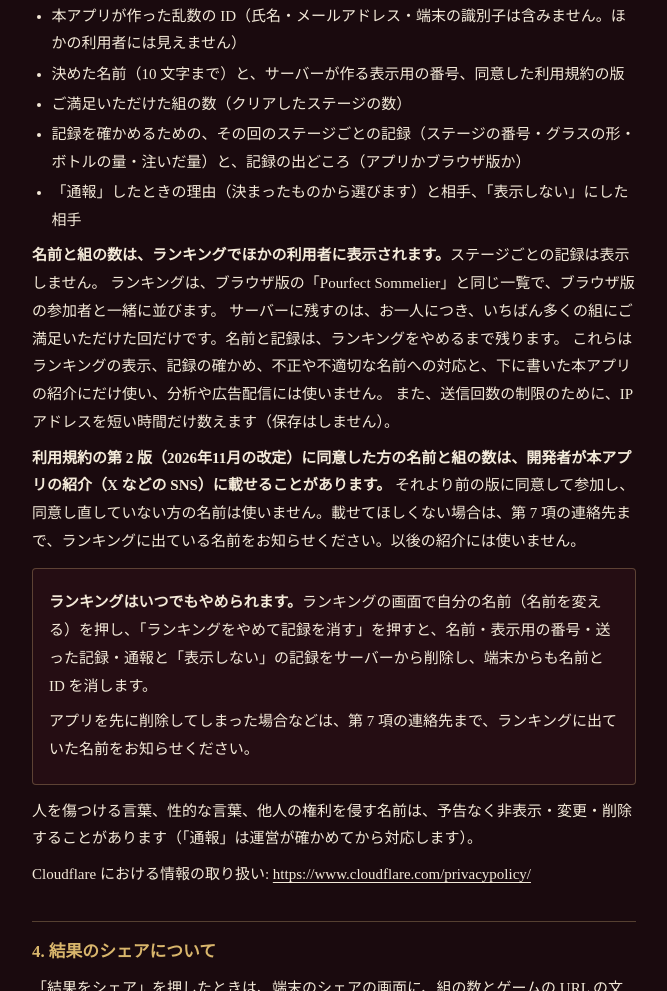
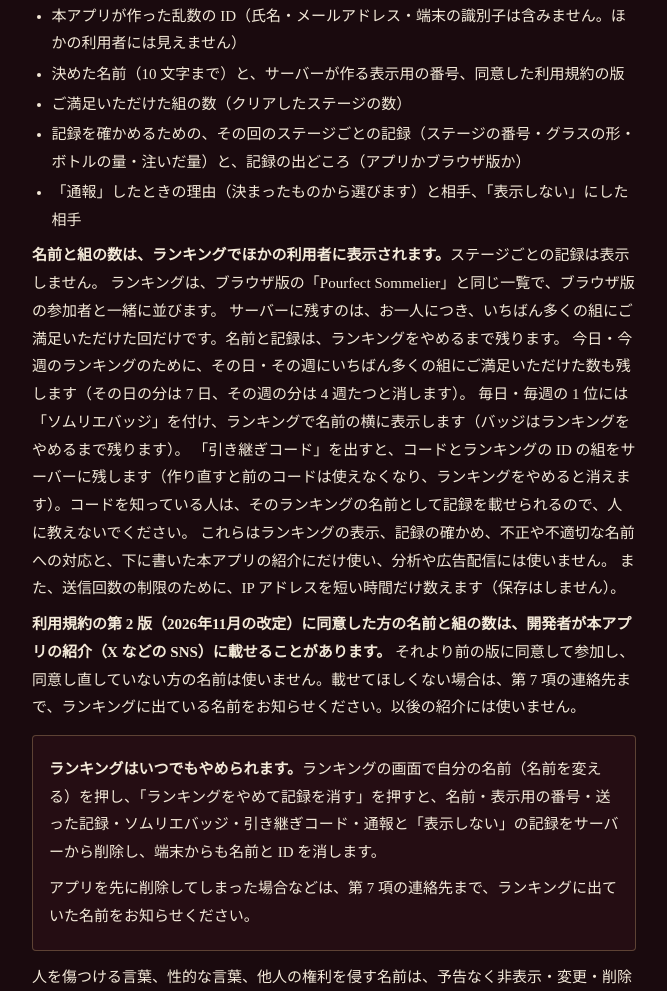
Before and after one commit to KumaoGoto/pourfectsommelier-site, a plain HTML site: page privacy.html in a window 1280 px wide. Shown: the part 1809-2800 px from the top of the page, without its empty margins (306-973 px from the left). Drawn offline with Linux system fonts and the light colour scheme.

Commit message:
プライバシーポリシー: 今日・今週のランキング・ソムリエバッジ・引き継ぎコード（iOS 1.1.0）
第 3 項に、今日・今週のいちばん良い数（その日の分は 7 日・その週の分は 4 週で消す）、ソムリエバッジ、引き継ぎコードを足した。
ランキングをやめると消えるものにソムリエバッジと引き継ぎコードを足し、改定日を 2026年11月18日にした。

Co-Authored-By: Claude Opus 5.5 <noreply@anthropic.com>

```diff
--- a/privacy.html
+++ b/privacy.html
@@ -31,7 +31,7 @@
 <div class="wrap">
 
 <h1>「ぴったりソムリエ」プライバシーポリシー</h1>
-<p class="meta">iOS アプリ ／ 制定日: 2026年11月13日 ／ 改定日: 2026年11月15日 ／ 開発者: Mitsuaki Goto</p>
+<p class="meta">iOS アプリ ／ 制定日: 2026年11月13日 ／ 改定日: 2026年11月18日 ／ 開発者: Mitsuaki Goto</p>
 
 <p>iOS アプリ「ぴったりソムリエ」（ゲームの中の名前は「Pourfect Sommelier」。以下「本アプリ」）における利用者の情報の取り扱いを、以下のとおり定めます。
 ブラウザ版「Pourfect Sommelier」の取り扱いは、<a href="https://pourfect-sommelier.kumao.app/privacy.html">ブラウザ版のプライバシーポリシー</a>をご覧ください。</p>
@@ -90,12 +90,15 @@
 <p><strong>名前と組の数は、ランキングでほかの利用者に表示されます。</strong>ステージごとの記録は表示しません。
 ランキングは、ブラウザ版の「Pourfect Sommelier」と同じ一覧で、ブラウザ版の参加者と一緒に並びます。
 サーバーに残すのは、お一人につき、いちばん多くの組にご満足いただけた回だけです。名前と記録は、ランキングをやめるまで残ります。
+今日・今週のランキングのために、その日・その週にいちばん多くの組にご満足いただけた数も残します（その日の分は 7 日、その週の分は 4 週たつと消します）。
+毎日・毎週の 1 位には「ソムリエバッジ」を付け、ランキングで名前の横に表示します（バッジはランキングをやめるまで残ります）。
+「引き継ぎコード」を出すと、コードとランキングの ID の組をサーバーに残します（作り直すと前のコードは使えなくなり、ランキングをやめると消えます）。コードを知っている人は、そのランキングの名前として記録を載せられるので、人に教えないでください。
 これらはランキングの表示、記録の確かめ、不正や不適切な名前への対応と、下に書いた本アプリの紹介にだけ使い、分析や広告配信には使いません。
 また、送信回数の制限のために、IP アドレスを短い時間だけ数えます（保存はしません）。</p>
 <p><strong>利用規約の第 2 版（2026年11月の改定）に同意した方の名前と組の数は、開発者が本アプリの紹介（X などの SNS）に載せることがあります。</strong>
 それより前の版に同意して参加し、同意し直していない方の名前は使いません。載せてほしくない場合は、第 7 項の連絡先まで、ランキングに出ている名前をお知らせください。以後の紹介には使いません。</p>
 <div class="box">
-<p><strong>ランキングはいつでもやめられます。</strong>ランキングの画面で自分の名前（名前を変える）を押し、「ランキングをやめて記録を消す」を押すと、名前・表示用の番号・送った記録・通報と「表示しない」の記録をサーバーから削除し、端末からも名前と ID を消します。</p>
+<p><strong>ランキングはいつでもやめられます。</strong>ランキングの画面で自分の名前（名前を変える）を押し、「ランキングをやめて記録を消す」を押すと、名前・表示用の番号・送った記録・ソムリエバッジ・引き継ぎコード・通報と「表示しない」の記録をサーバーから削除し、端末からも名前と ID を消します。</p>
 <p>アプリを先に削除してしまった場合などは、第 7 項の連絡先まで、ランキングに出ていた名前をお知らせください。</p>
 </div>
 <p>人を傷つける言葉、性的な言葉、他人の権利を侵す名前は、予告なく非表示・変更・削除することがあります（「通報」は運営が確かめてから対応します）。</p>
```
